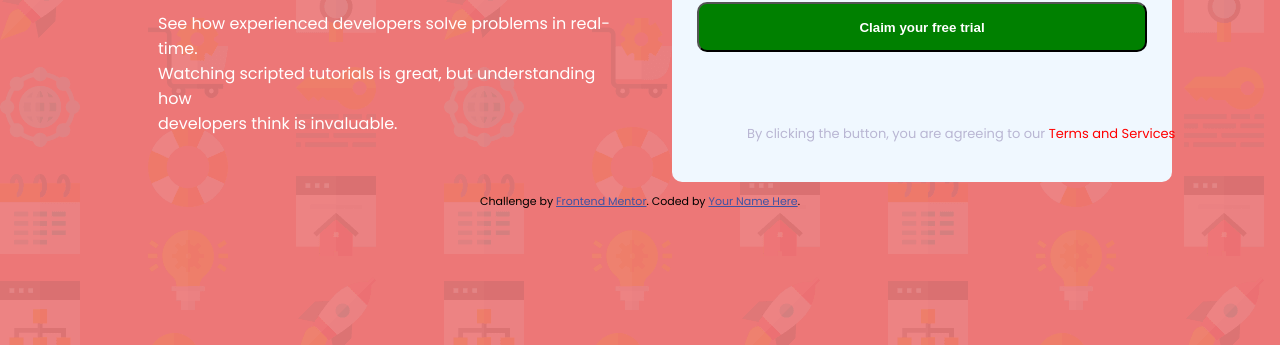
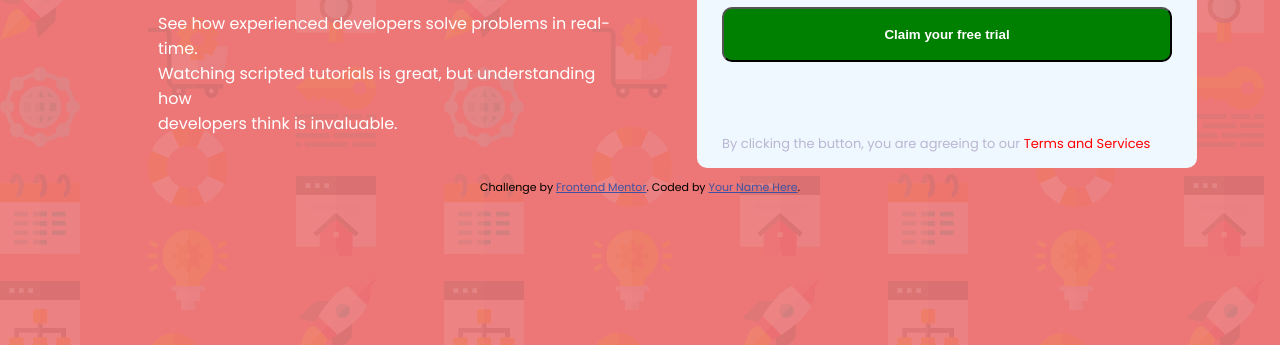
Before and after one commit to developertarik/intro-component-form, a plain HTML site: page index.html in a window 1280 px wide. Shown: the part 455-800 px from the top of the page. Drawn offline with Linux system fonts and the light colour scheme.

Commit message:
Update style.css

```diff
--- a/styles/style.css
+++ b/styles/style.css
@@ -19,7 +19,7 @@ body{
 .box2{
     margin-top: 100px;
 
-    right: 100px;
+    right: 75px;
     position: relative;
     width: 500px;
 
@@ -34,7 +34,7 @@ body{
 .btn,.btn2{
     width: 450px;
     color: white;
-    height: 50px;
+    height: 55px;
     border-radius: 10px ;
     margin-bottom: 10px;
     font-weight: 600;
@@ -54,6 +54,7 @@ body{
     background-color: aliceblue;
     padding: 25px;
     border-radius: 10px;
+    height:400px;
 }
 input{
     height: 50px;
@@ -72,8 +73,6 @@ span{
 .box2-para{
     color: hsl(246, 25%, 77%);
     font-size: small;
-    position: relative;
-    left:50px;
 }
 .footer-text{
     color:red;
```
